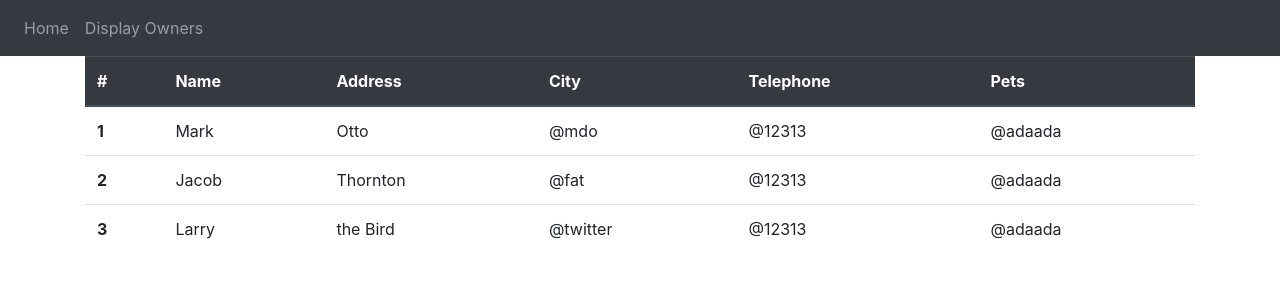
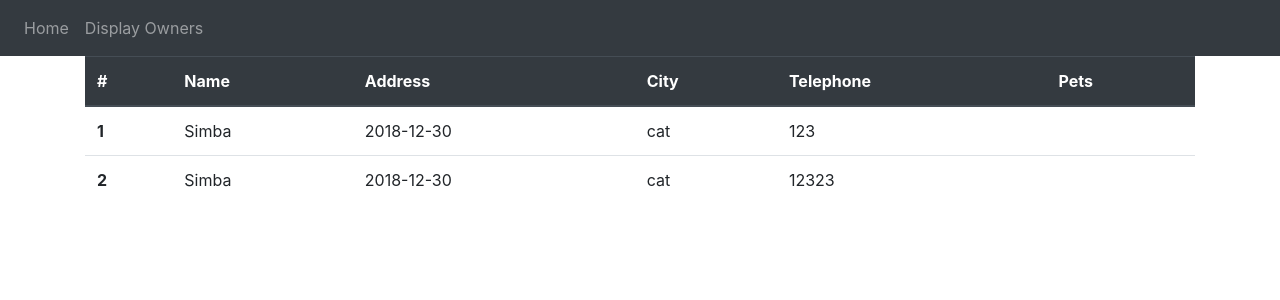
Before and after one commit to akshay5193/TEAM-SLARS-PET-UI, a React (Create React App) app: page /owners in a window 1280 px wide. Shown: the top 300 px of the page. Built offline with nearby package versions, Linux system fonts and the light colour scheme.

Commit message:
update displayOwners table

```diff
--- a/src/component/DisplayOwners.js
+++ b/src/component/DisplayOwners.js
@@ -1,6 +1,43 @@
 import React, { Component } from 'react';
 
 class DisplayOwners extends Component {
+  constructor(props) {
+    super(props);
+    this.state = {
+      owners: [
+        {
+          id: '1',
+          firstName: 'Simba',
+          lastName: '2018-12-30',
+          address: 'cat',
+          phoneNumer: '123',
+          pets: []
+        },
+        {
+          id: '2',
+          firstName: 'Simba',
+          lastName: '2018-12-30',
+          address: 'cat',
+          phoneNumer: '12323',
+          pets: []
+        }
+      ]
+    }
+  }
+  displayOwnerRows() {
+    return this.state.owners.map(owner => {
+      return (
+        <tr>
+          <th scope="row">{owner.id}</th>
+          <td>{owner.firstName}</td>
+          <td>{owner.lastName}</td>
+          <td>{owner.address}</td>
+          <td>{owner.phoneNumer}</td>
+          <td>{owner.pets.map(pet=>pet.name)}</td>
+        </tr>
+      )
+    })
+  }
   render() {
     return (
       <div className="container">
@@ -16,30 +53,7 @@ class DisplayOwners extends Component {
           </tr>
         </thead>
         <tbody>
-          <tr>
-            <th scope="row">1</th>
-            <td>Mark</td>
-            <td>Otto</td>
-            <td>@mdo</td>
-            <td>@12313</td>
-            <td>@adaada</td>
-          </tr>
-          <tr>
-            <th scope="row">2</th>
-            <td>Jacob</td>
-            <td>Thornton</td>
-            <td>@fat</td>
-            <td>@12313</td>
-            <td>@adaada</td>
-          </tr>
-          <tr>
-            <th scope="row">3</th>
-            <td>Larry</td>
-            <td>the Bird</td>
-            <td>@twitter</td>
-            <td>@12313</td>
-            <td>@adaada</td>
-          </tr>
+          {this.displayOwnerRows()}
         </tbody>
       </table>
     </div>
```
